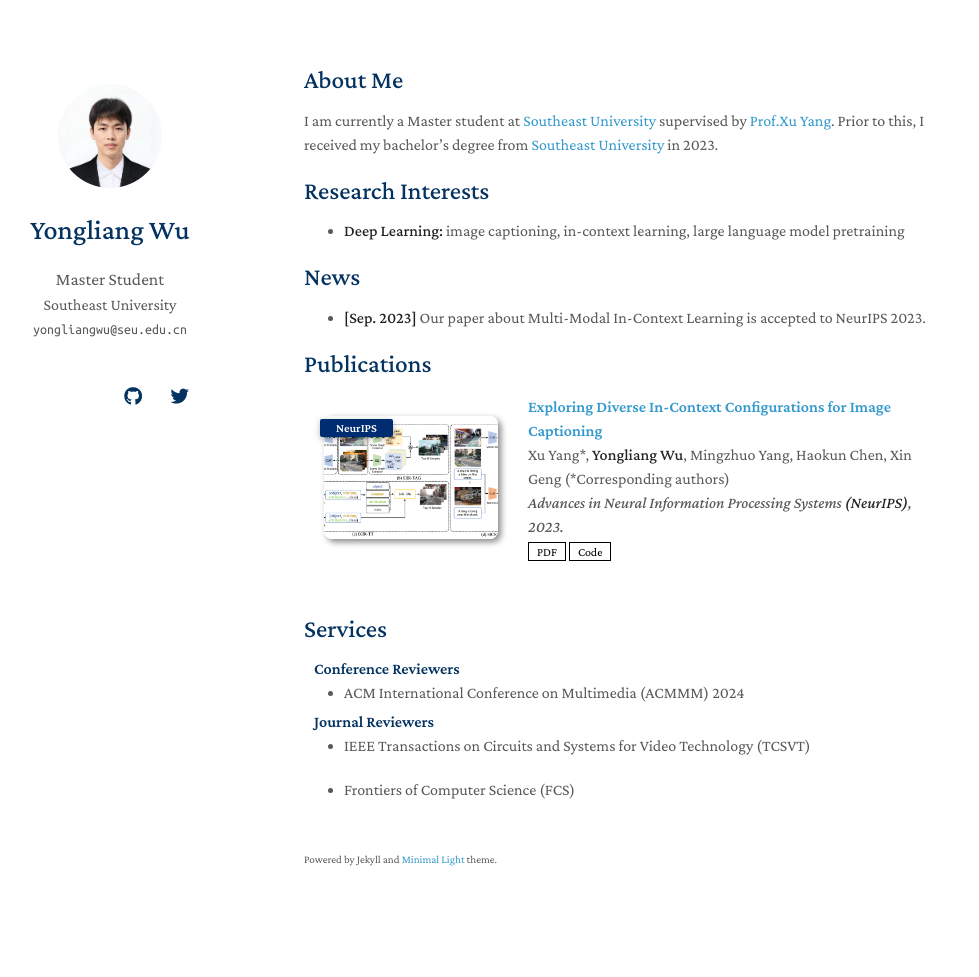
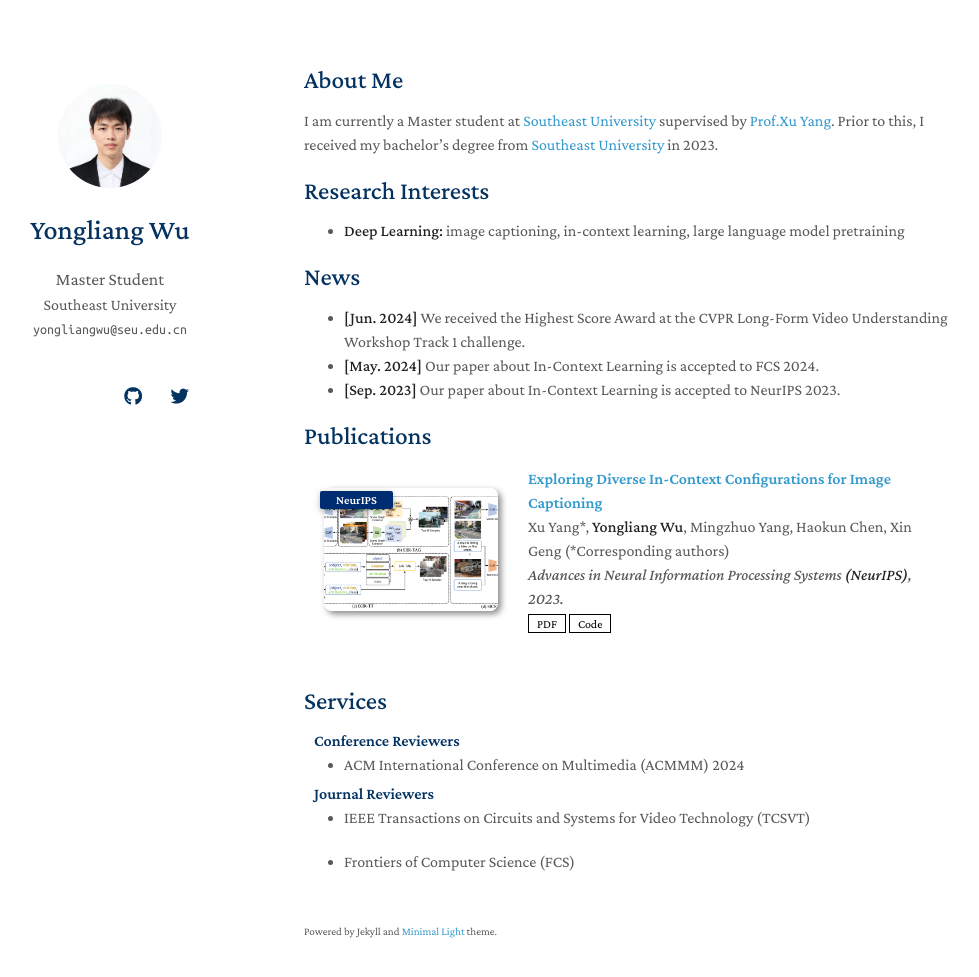
Before and after one commit to yongliang-wu/yongliang-wu.github.io, a Jekyll site: the page built from index.md, in a window 1280 px wide and 1012 px high. Shown: the top 977 px of the window, without its empty margins (166-1145 px from the left). Built offline with Jekyll 4.4.1, drawn with Linux system fonts in a browser that asks for light colours; nearby versions of some CDN libraries; a style sheet for code colours, icons or effects is not loaded; our own code applies the rules of GitHub Pages for plain Markdown files.

Commit message:
Update index.md

```diff
--- a/index.md
+++ b/index.md
@@ -12,7 +12,9 @@ I am currently a Master student at [Southeast University](https://www.seu.edu.cn
 
 ## News
 
-- **[Sep. 2023]** Our paper about Multi-Modal In-Context Learning is accepted to NeurIPS 2023.
+- **[Jun. 2024]** We received the Highest Score Award at the CVPR Long-Form Video Understanding Workshop Track 1 challenge.
+- **[May. 2024]** Our paper about In-Context Learning is accepted to FCS 2024.
+- **[Sep. 2023]** Our paper about In-Context Learning is accepted to NeurIPS 2023.
 
 {% include_relative _includes/publications.md %}
 
```
